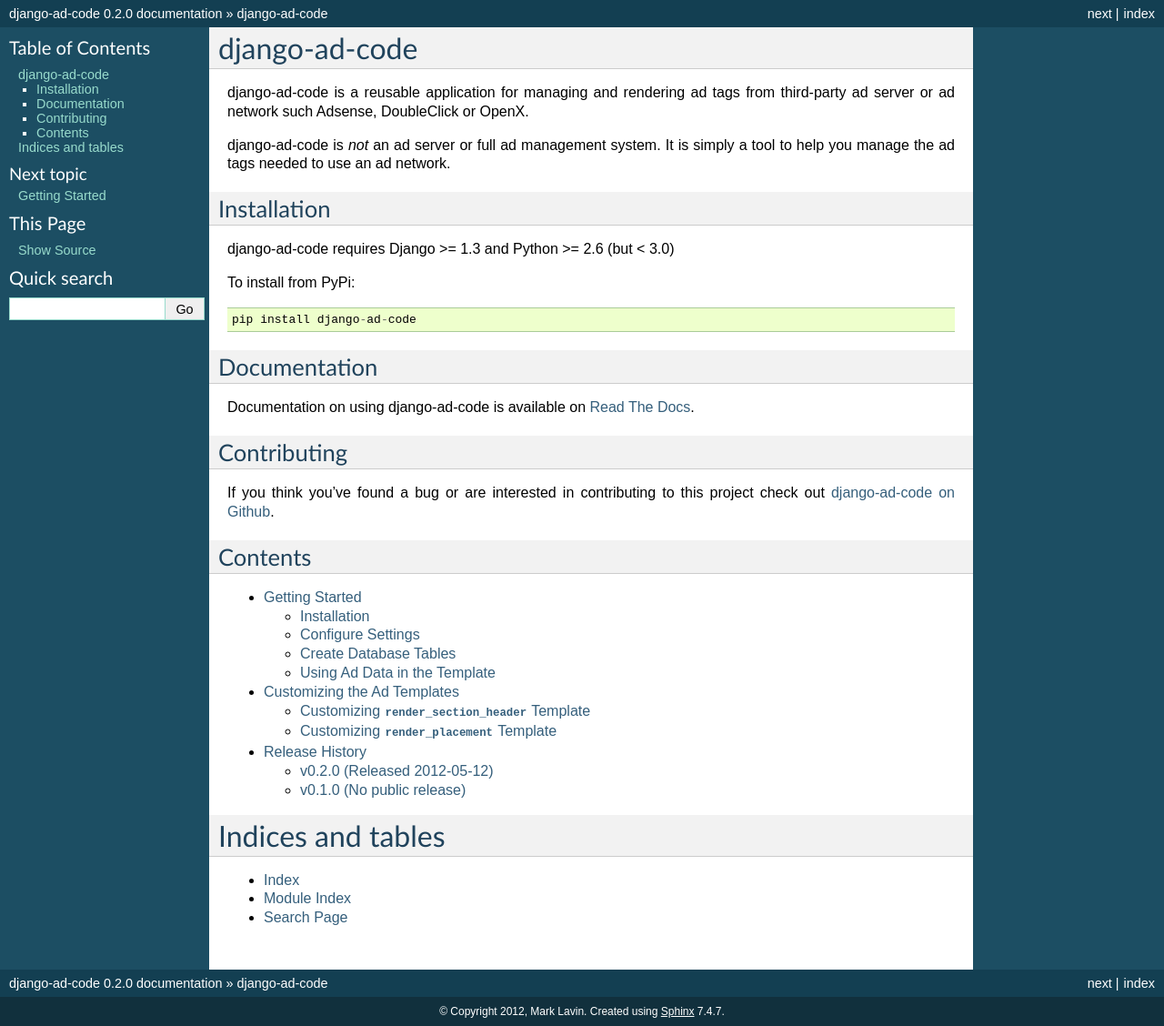
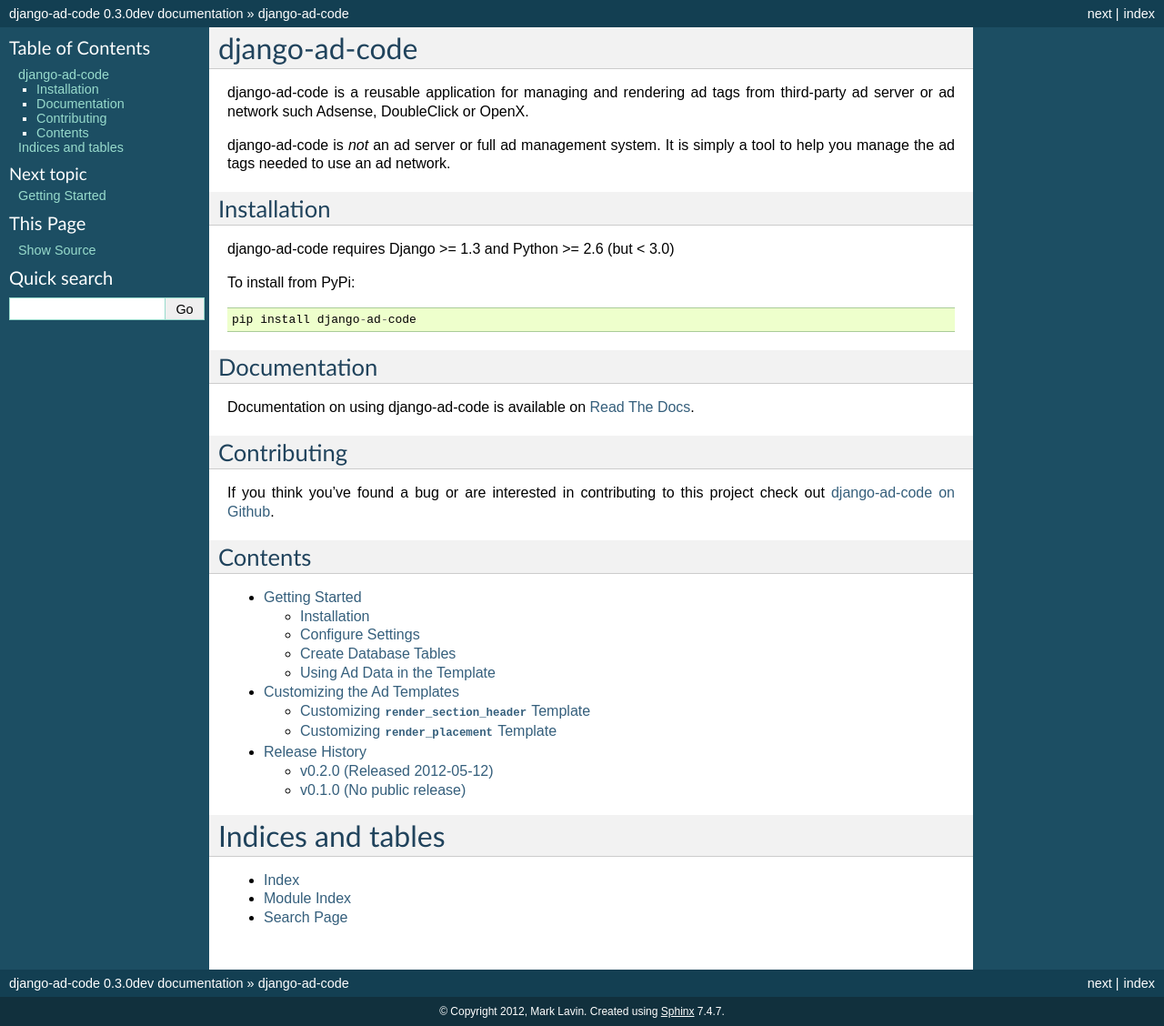
Before and after one commit to mlavin/django-ad-code, a Sphinx documentation site: the page built from docs/index.rst, in a window 1280 px wide. Shown: the whole page at 91% size. Built offline with Sphinx 7.4.7, drawn with Linux system fonts in a browser that asks for light colours.

Commit message:
Change version to reflect current status of master.

```diff
--- a/adcode/__init__.py
+++ b/adcode/__init__.py
@@ -3,4 +3,4 @@
 from ad networks or exchanges such Adsense, DoubleClick or OpenX.
 """
 
-__version__ = '0.2.0'
+__version__ = '0.3.0dev'
--- a/docs/conf.py
+++ b/docs/conf.py
@@ -48,9 +48,9 @@
 # built documents.
 #
 # The short X.Y version.
-version = '0.2'
+version = '0.3'
 # The full version, including alpha/beta/rc tags.
-release = '0.2.0'
+release = '0.3.0dev'
 
 # The language for content autogenerated by Sphinx. Refer to documentation
 # for a list of supported languages.
```
